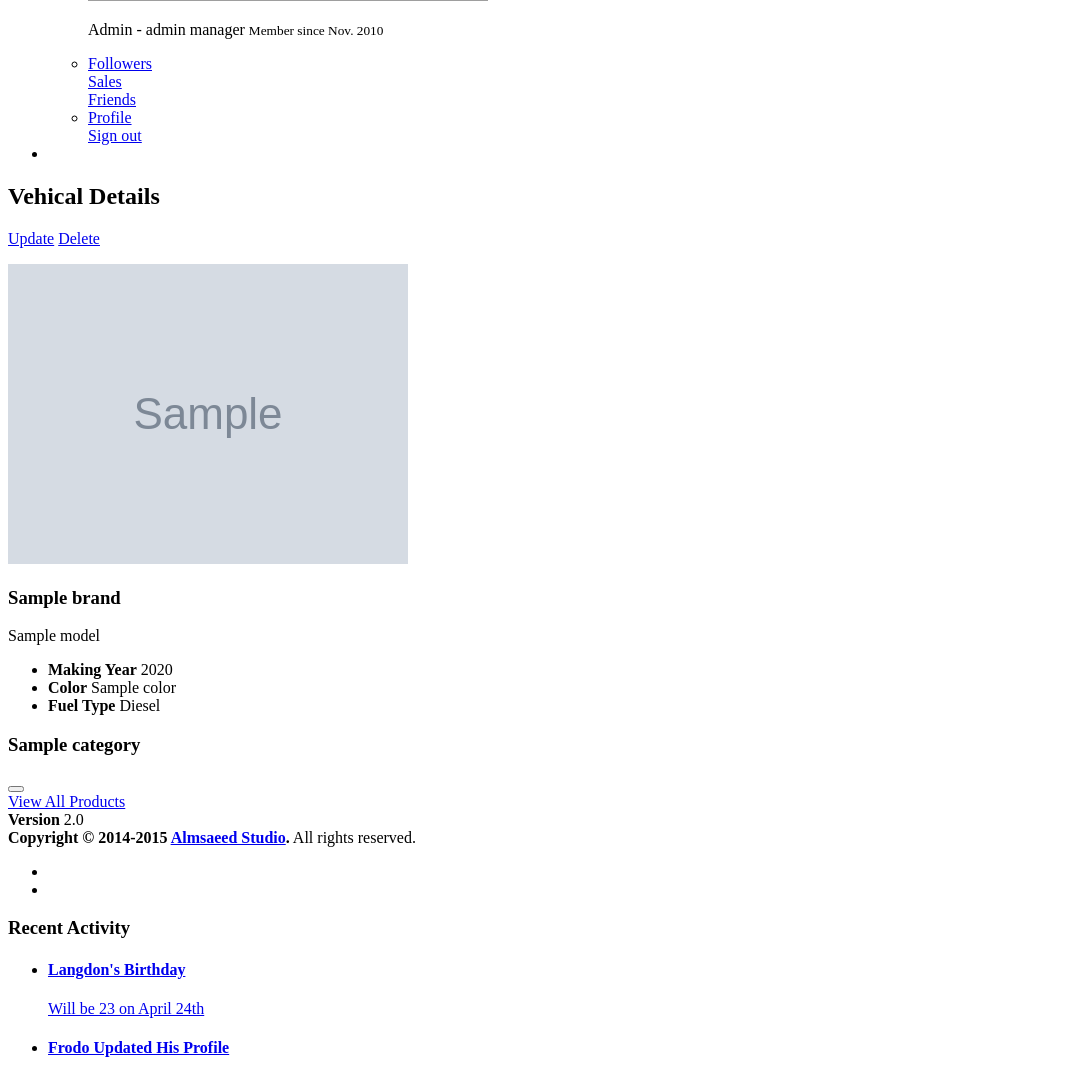
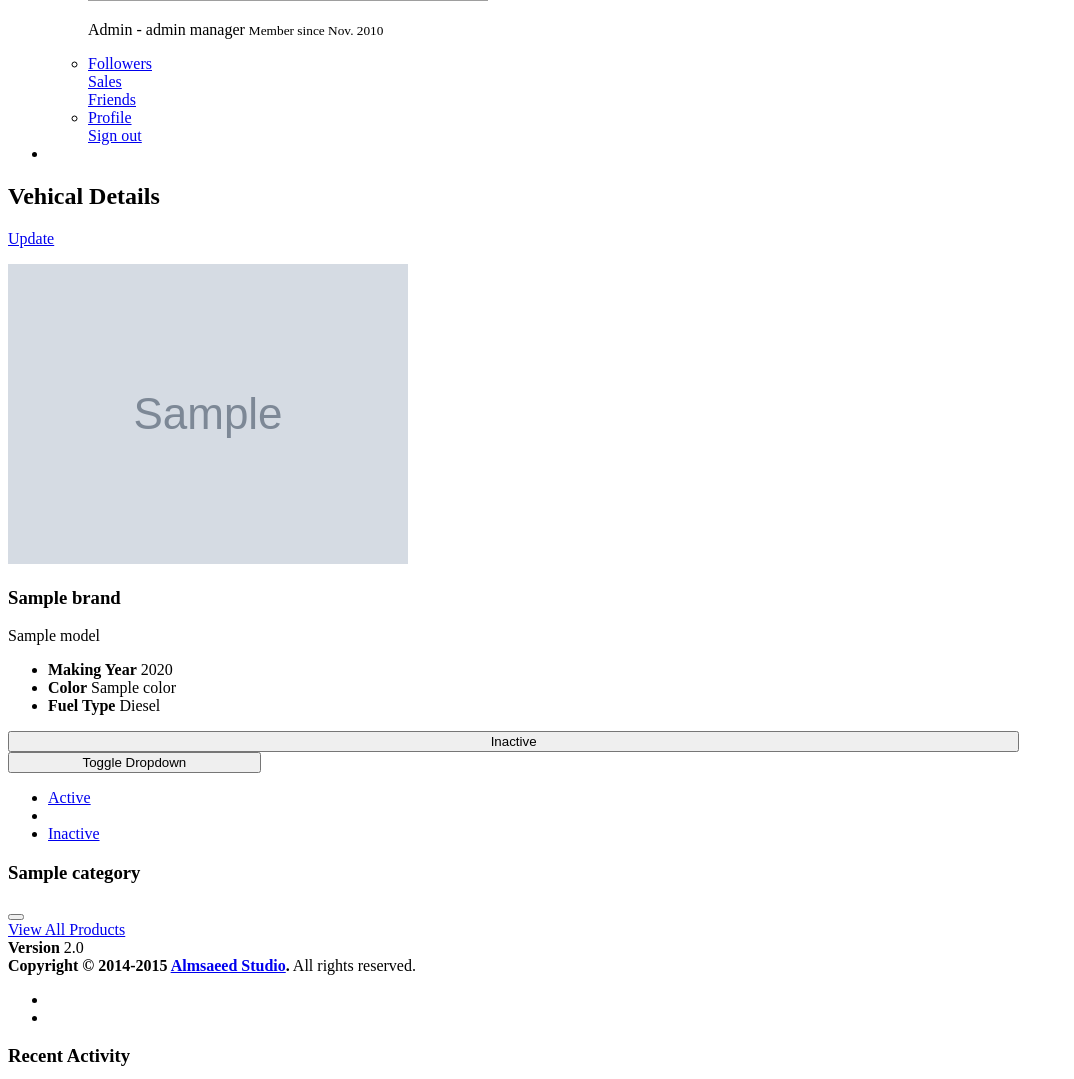
Before and after one commit to pradeept9l/commonProjectwithRbac, a Yii app: template backend/views/vehical/view.php in a window 1280 px wide. Shown: the part 663-1742 px from the top of the page, without its empty margins (0-1074 px from the left). Run offline with PHP 8.4 and a stand-in for Yii, Linux system fonts and the light colour scheme; the template is opened without the code that fills it: most values are stand-ins (such as "Sample title", 1, 10 or a date in 2020); grey boxes marked "Sample" are stand-in pictures; data that the repository does not hold is empty; some libraries are stand-ins or nearby versions; grey boxes are pictures that could not be loaded.

Commit message:
add status in vehical model

```diff
--- a/backend/controllers/BrandController.php
+++ b/backend/controllers/BrandController.php
@@ -129,7 +129,9 @@ class BrandController extends BackendController
      */
     public function actionDelete($id)
     {
-        $this->findModel($id)->delete();
+        $model = $this->findModel($id);
+            $model->status = 2;
+            $model->update();
 
         return $this->redirect(['index']);
     }
--- a/backend/views/vehical/view.php
+++ b/backend/views/vehical/view.php
@@ -18,13 +18,13 @@ $this->params['breadcrumbs'][] = $this->title;
 
     <p>
         <?= Html::a('Update', ['update', 'id' => $model->id], ['class' => 'btn btn-primary']) ?>
-        <?= Html::a('Delete', ['delete', 'id' => $model->id], [
-            'class' => 'btn btn-danger',
-            'data' => [
-                'confirm' => 'Are you sure you want to delete this item?',
-                'method' => 'post',
-            ],
-        ]) ?>
+        <?php // echo Html::a('Delete', ['delete', 'id' => $model->id], [
+//            'class' => 'btn btn-danger',
+//            'data' => [
+//                'confirm' => 'Are you sure you want to delete this item?',
+//                'method' => 'post',
+//            ],
+//        ]) ?>
     </p>
     <?php if($model){
 
@@ -55,7 +55,18 @@ $this->params['breadcrumbs'][] = $this->title;
                   <b>Fuel Type</b> <a class="pull-right"><?= ($model->fuel == 1)?'Petrol':'Diesel'; ?></a>
                 </li>
               </ul>
-
+              <div class="btn-group" style="width:100%;" >
+                  <button style="width:80%;" type="button" class="btn btn-success"><?= ($model->status == 1)?'Active':'Inactive'; ?></button>
+                  <button style="width:20%;" type="button" class="btn btn-success dropdown-toggle" data-toggle="dropdown" aria-expanded="true">
+                    <span class="caret"></span>
+                    <span class="sr-only">Toggle Dropdown</span>
+                  </button>
+                  <ul class="dropdown-menu" role="menu">
+                    <li><a href="<?= Yii::$app->params['backendUrl']?>vehical/vehical-active?id=<?= $model->id?>">Active</a></li>
+                    <li class="divider"></li>
+                    <li><a href="<?= Yii::$app->params['backendUrl']?>vehical/vehical-active?id=<?= $model->id?>">Inactive</a></li>
+                  </ul>
+                </div>
               <!--<a href="javascript:void(0);" class="btn btn-primary btn-block"><b></b></a>-->
             </div>
             <!-- /.box-body -->
```
Also changed, not shown: backend/controllers/VehicalController.php (+14 -1 lines).
